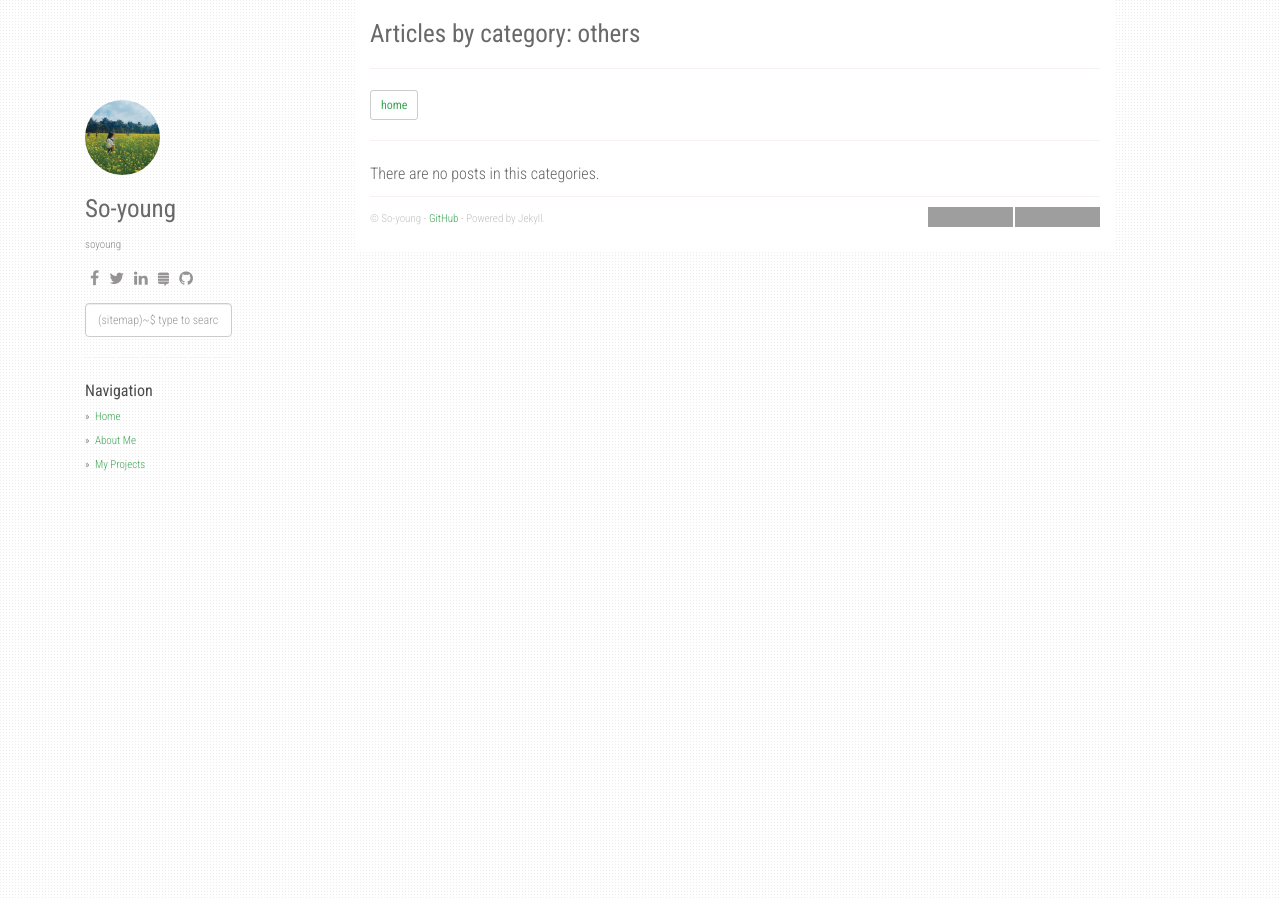
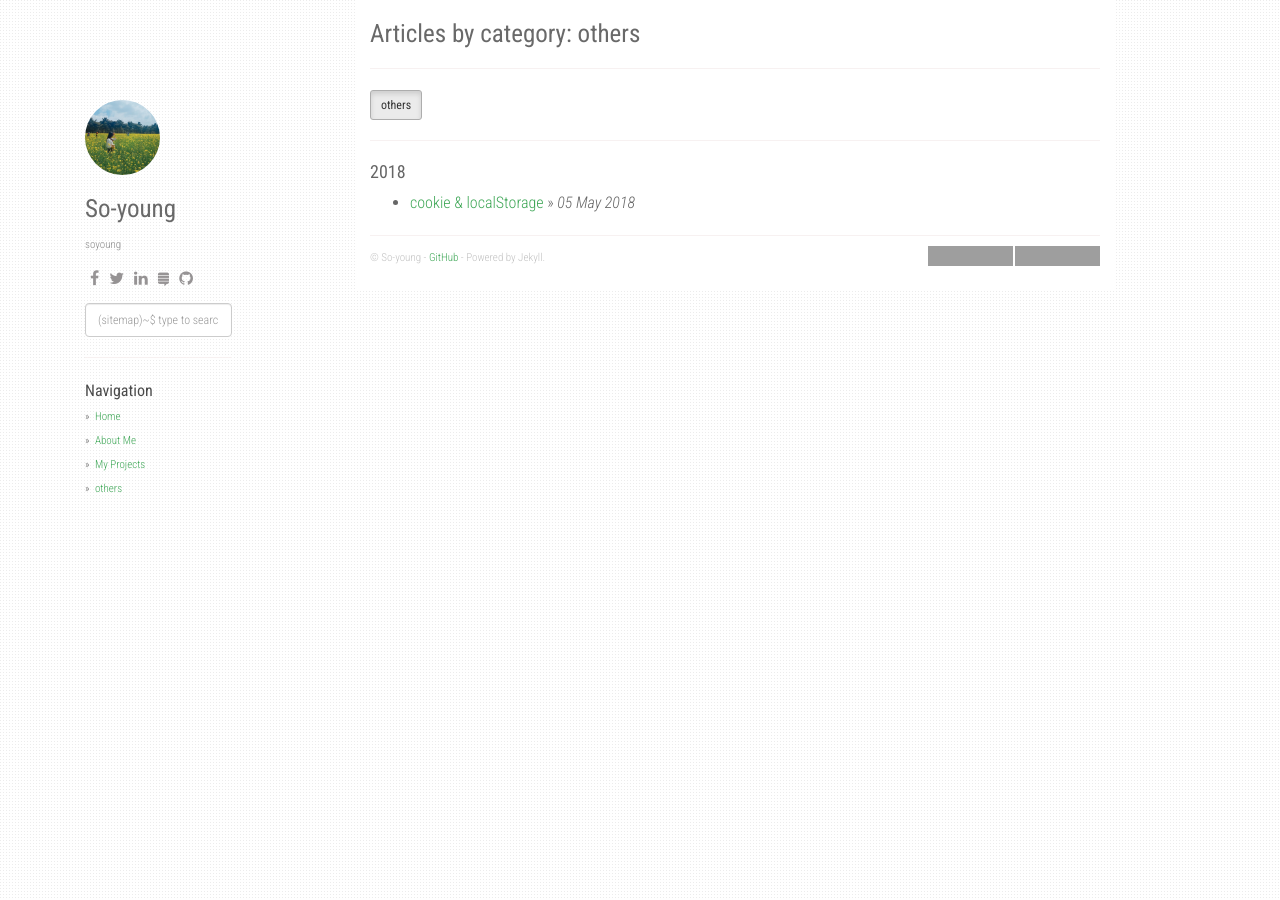
Before and after one commit to soyoung1394/soyoung1394.github.io, a Jekyll site: the page built from category/others.md, in a window 1280 px wide. Built offline with Jekyll 4.4.1, drawn with Linux system fonts in a browser that asks for light colours; nearby versions of some CDN libraries; grey boxes are pictures that could not be loaded.

Commit message:
modified

```diff
--- a/_config.yml
+++ b/_config.yml
@@ -36,6 +36,8 @@ urls:
       url: /about/
     - text: My Projects
       url: /projects/
+    - text: others
+      url: /others/
 
 url: "https://soyoung1394.github.io"
 baseurl: ""
--- a/_posts/2018-05-07-cookie&localStorage.md
+++ b/_posts/2018-05-07-cookie&localStorage.md
@@ -2,7 +2,7 @@
 layout: post
 title:  "cookie & localStorage"
 date:   2018-05-05 18:34:10
-categories: home
+categories: others
 ---
 웹페이지에서 데이터를 저장하는 방법은 cookie와 webStorage(localStorage, sessionStorage) 두가지방식이 있습니다.
 
```
